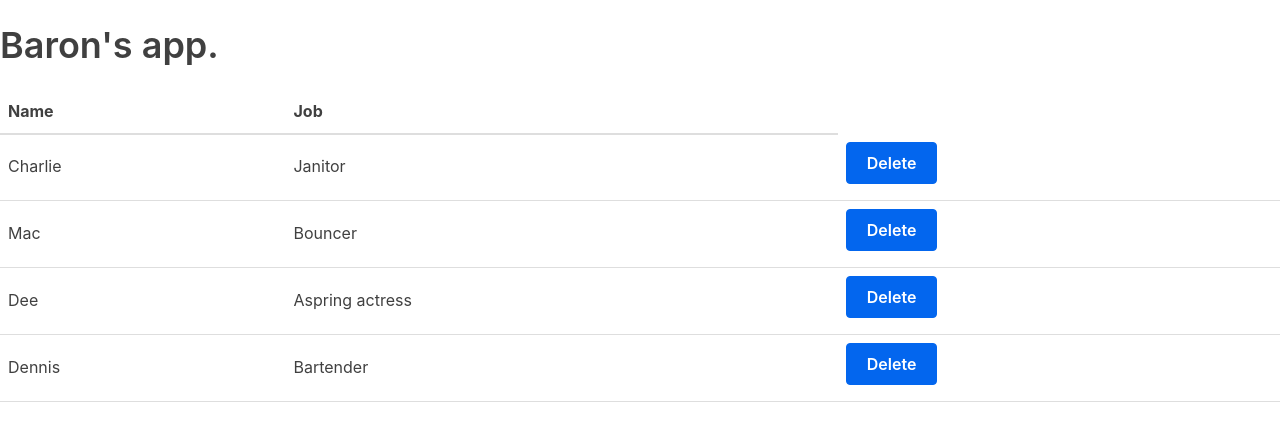
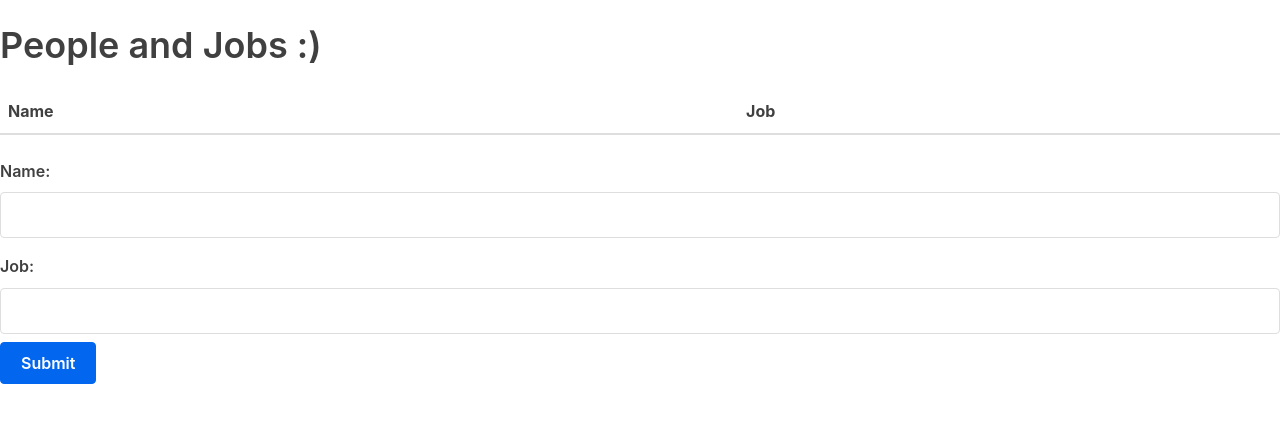
Before and after one commit to BaronLip/react_by_rania_rascia, a React (Create React App) app: page / in a window 1280 px wide. Shown: the top 424 px of the page. Built offline with nearby package versions, Linux system fonts and the light colour scheme.

Commit message:
Completed codealong.

```diff
--- a/src/App.js
+++ b/src/App.js
@@ -2,28 +2,12 @@
 // Curly brackets specify specific portions of code.
 import React, { Component } from 'react'
 import Table from './Table'
+import Form from "./Form";
 
 class App extends Component {
 	// 'state' is property of the App component, not a variable declaration.
 	state = {
-		characterData: [
-			{
-				name: 'Charlie',
-				job: 'Janitor',
-			},
-			{
-				name: 'Mac',
-				job: 'Bouncer',
-			},
-			{
-				name: 'Dee',
-				job: 'Aspring actress',
-			},
-			{
-				name: 'Dennis',
-				job: 'Bartender',
-			}
-		]
+		characterData: []
 	}
 
 	removeCharacter = (index) => {
@@ -36,9 +20,15 @@
 		})
 	}
 
+	handleSubmit = character => {
+		this.setState({
+			characterData: [...this.state.characterData, character ]
+		})
+	}
+
 	render() {
 		// Always place variable declarations between the render and return methods.
-		let heading = <h1 className="site-heading">Baron's app.</h1>
+		let heading = <h1 className="site-heading">People and Jobs :)</h1>
 
 		return (
 			<div className="App">
@@ -50,7 +40,7 @@
 				<Table characterData={this.state.characterData}
 					removeCharacter={this.removeCharacter}
 				/>
-
+				<Form handleSubmit={this.handleSubmit} />
 			</div>
 		)
 	}
--- /dev/null
+++ b/src/Form.js
@@ -0,0 +1,56 @@
+import React, { Component } from "react"
+
+class Form extends Component {
+
+	initialState = {
+		name: "",
+		job: "",
+	}
+
+	state = this.initialState;
+
+	handleChange = event => {
+		const { name, value } = event.target;
+
+		this.setState({
+			[name]: value
+		})
+	}
+
+	submitForm = () => {
+		console.log(this) // `this` refers to this Form class and all it's properties.
+		this.props.handleSubmit(this.state); // this.state refers to the form data.
+		this.setState(this.initialState); // this erases the values in the form field.
+	}
+
+	render() {
+		const { name, job } = this.state;
+		return(
+			<form>
+				<label htmlFor="name">Name:</label>
+				<input
+					type="text"
+					name="name"
+					id="name"
+					value={name}
+					onChange={this.handleChange}
+				/>
+				<label htmlFor="job">Job:</label>
+				<input
+					type="text"
+					name="job"
+					id="job"
+					value={job}
+					onChange={this.handleChange}
+				/>
+				<input
+					type="button"
+					value="Submit"
+					onClick={this.submitForm}
+				/>
+			</form>
+		);
+	}
+}
+
+export default Form;
```
